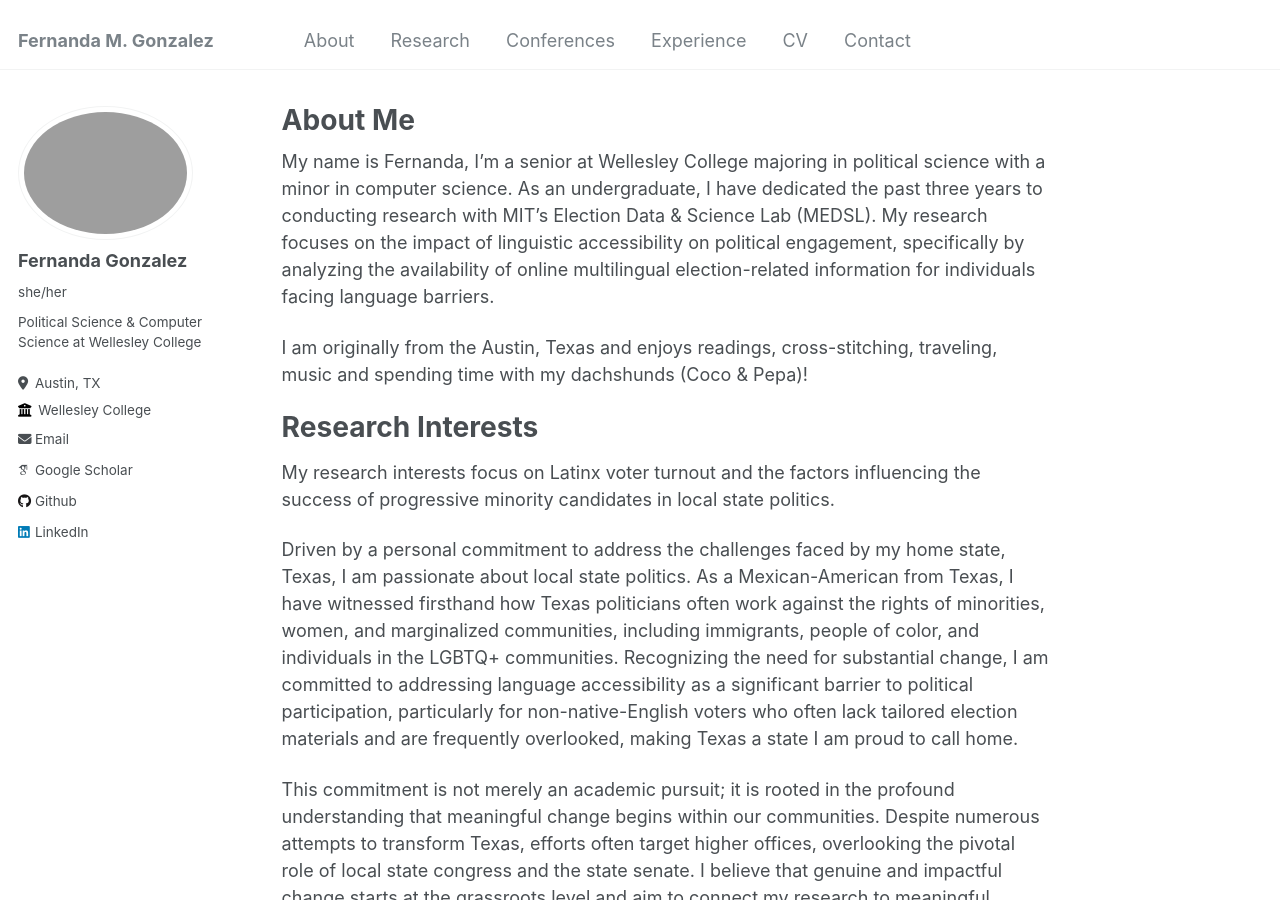
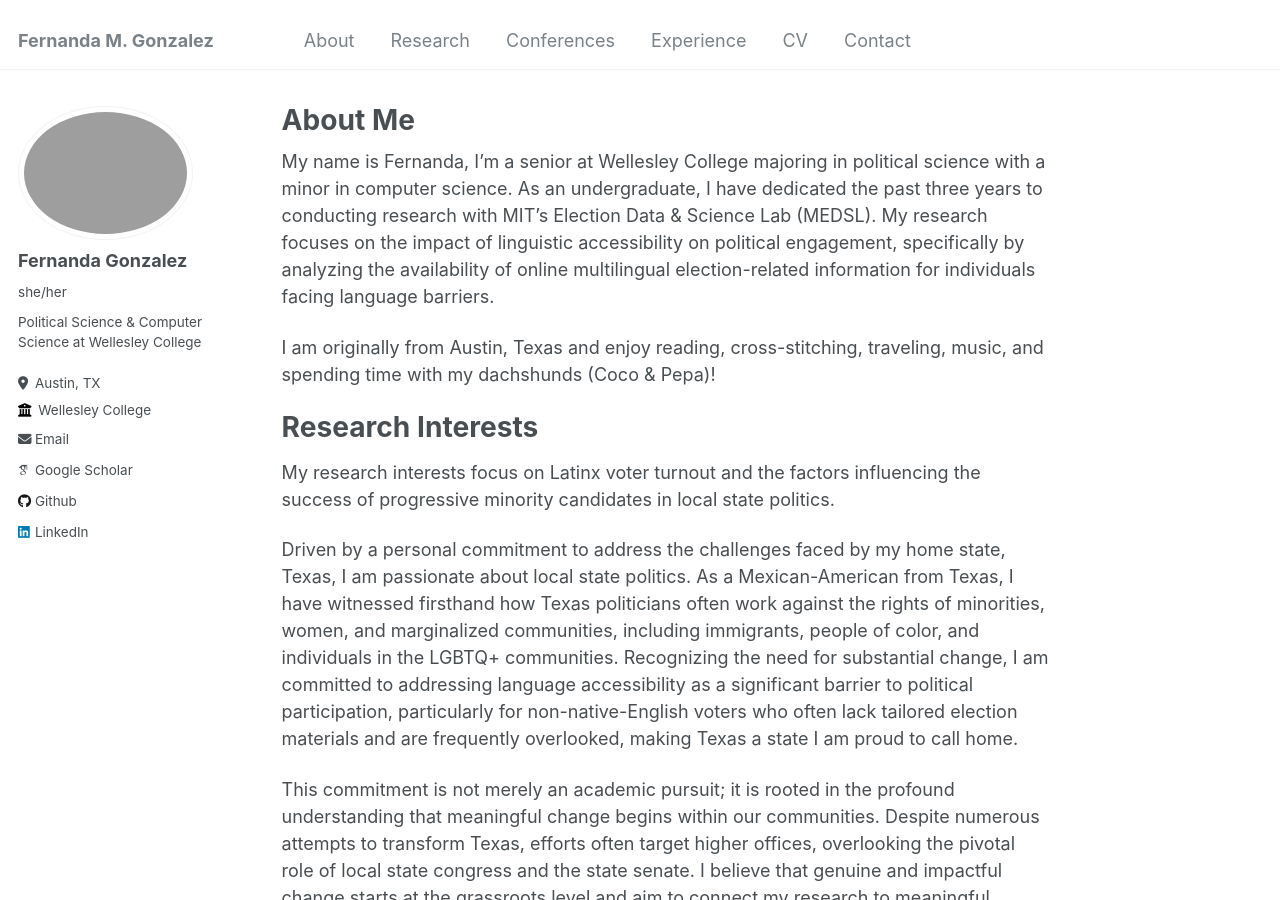
Before and after one commit to fernandamayela/fernandamayela.github.io, a Jekyll site: the page built from _pages/about.md, in a window 1280 px wide and 900 px high. Built offline with Jekyll 4.4.1, drawn with Linux system fonts in a browser that asks for light colours; some web fonts are replaced.

Commit message:
Update about.md

```diff
--- a/_pages/about.md
+++ b/_pages/about.md
@@ -19,7 +19,7 @@ author_profile: true
 
 My name is Fernanda, I'm a senior at Wellesley College majoring in political science with a minor in computer science. As an undergraduate, I have dedicated the past three years to conducting research with MIT's Election Data & Science Lab (MEDSL). My research focuses on the impact of linguistic accessibility on political engagement, specifically by analyzing the availability of online multilingual election-related information for individuals facing language barriers.
 
-I am originally from the Austin, Texas and enjoys readings, cross-stitching, traveling, music and spending time with my dachshunds <span class="hover-trigger">(Coco & Pepa)</span>!
+I am originally from Austin, Texas and enjoy reading, cross-stitching, traveling, music, and spending time with my dachshunds <span class="hover-trigger">(Coco & Pepa)</span>!
 
 <img src="images/coco_and_pepa.png" alt="Coco and Pepa" class="hover-image">
 
```
